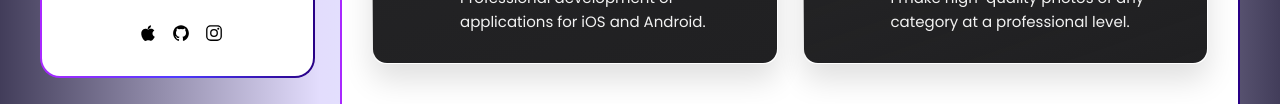
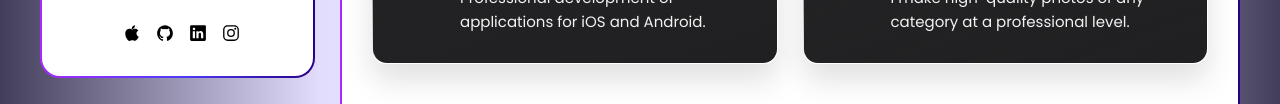
Before and after one commit to PZni88/easypz.github.io, a plain HTML site: page index.html in a window 1280 px wide. Shown: the part 833-937 px from the top of the page. Drawn offline with nearby package versions, Linux system fonts and the light colour scheme.

Commit message:
add linkedin

```diff
--- a/index.html
+++ b/index.html
@@ -138,6 +138,12 @@
           <li class="social-item">
             <a href="https://github.com/PZni88" target="_blank" class="social-link">
               <ion-icon name="logo-github"></ion-icon>
+            </a>
+          </li>
+
+          <li class="social-item">
+            <a href="https://www.linkedin.com/in/yuxuan-pz-zhang/" target="_blank" class="social-link">
+              <ion-icon name="logo-linkedin"></ion-icon>
             </a>
           </li>
 
```
